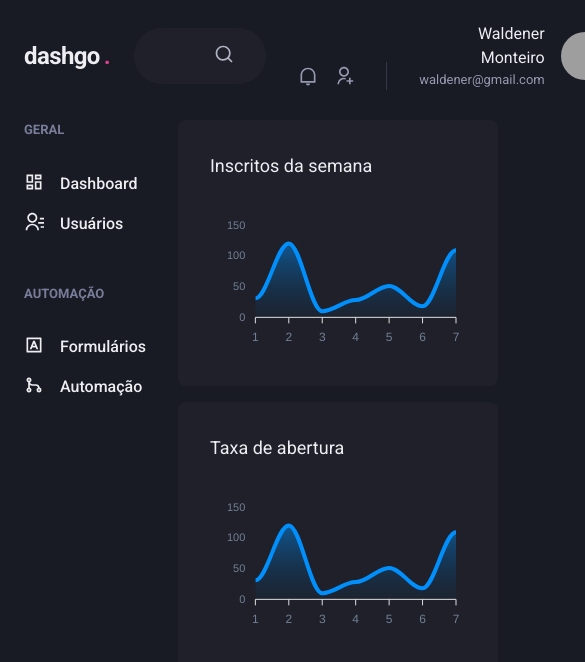
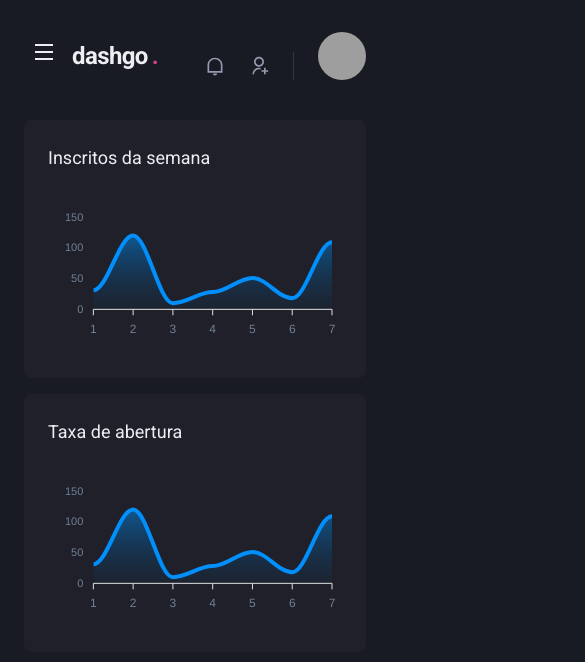
Before and after one commit to waldenermonteiro/ignite, a Next.js app in the folder trilha-react/dashgo/: page /dashboard in a window 390 px wide. Shown: the top 662 px of the page, 585 px wide, since content can reach past the window. Built offline with nearby package versions, Linux system fonts and the light colour scheme; grey boxes are pictures that could not be loaded.

Commit message:
refactor: finishing dashboard responsive

```diff
--- a/trilha-react/dashgo/src/components/Header/NotificationsNav.tsx
+++ b/trilha-react/dashgo/src/components/Header/NotificationsNav.tsx
@@ -4,9 +4,9 @@
 export default function NotificationsNav() {
   return (
     <HStack
-      spacing={"4"}
-      mx="8"
-      pr={"8"}
+      spacing={["6", "8"]}
+      mx={["6", "8"]}
+      pr={["6", "8"]}
       py="1"
       color={"gray.300"}
       borderRightWidth={1}
--- a/trilha-react/dashgo/src/components/Header/Profile.tsx
+++ b/trilha-react/dashgo/src/components/Header/Profile.tsx
@@ -1,15 +1,20 @@
 import { Avatar, Box, Flex, Text } from "@chakra-ui/react";
 
-export default function Profile() {
+interface ProfileProps {
+  showProfileData?: boolean;
+}
+
+export default function Profile({ showProfileData = true }: ProfileProps) {
   return (
     <Flex align={"center"}>
+      {showProfileData && (
         <Box mr={"4"} textAlign="right">
           <Text>Waldener Monteiro</Text>
           <Text color={"gray.300"} fontSize="small">
             waldener@gmail.com
           </Text>
         </Box>
-
+      )}
       <Avatar
         size={"md"}
         name="Waldener Monteiro"
--- a/trilha-react/dashgo/src/components/Header/index.tsx
+++ b/trilha-react/dashgo/src/components/Header/index.tsx
@@ -1,12 +1,20 @@
-import { Flex } from "@chakra-ui/react";
+import { Flex, Icon, IconButton, useBreakpointValue } from "@chakra-ui/react";
+import { RiMenuLine } from "react-icons/ri";
+
+import { useSidebarDrawer } from "../../contexts/SidebarDrawerContent";
 
 import Logo from "./Logo";
 import NotificationsNav from "./NotificationsNav";
-
 import Profile from "./Profile";
 import SearchBox from "./SearchBox";
 
 export default function Header() {
+  const isWideVersion = useBreakpointValue({
+    base: false,
+    lg: true,
+  });
+
+  const { onOpen } = useSidebarDrawer();
   return (
     <Flex
       as="header"
@@ -18,12 +26,23 @@
       px="6"
       align="center"
     >
+      {!isWideVersion && (
+        <IconButton
+          aria-label="Open navigation"
+          icon={<Icon as={RiMenuLine} />}
+          fontSize="24"
+          variant={"unstyled"}
+          onClick={onOpen}
+          mr="2"
+        />
+      )}
       <Logo />
-      <SearchBox />
+
+      {isWideVersion && <SearchBox />}
 
       <Flex align={"flex-end"} ml="auto">
         <NotificationsNav />
-        <Profile />
+        <Profile showProfileData={isWideVersion} />
       </Flex>
     </Flex>
   );
--- /dev/null
+++ b/trilha-react/dashgo/src/components/Sidebar/SiderbarNav.tsx
@@ -0,0 +1,25 @@
+import { Stack } from "@chakra-ui/react";
+import {
+  RiContactsLine,
+  RiDashboardLine,
+  RiGitMergeLine,
+  RiInputMethodLine,
+} from "react-icons/ri";
+
+import NavLink from "./NavLink";
+import NavSection from "./NavSection";
+
+export default function SideBarNav() {
+  return (
+    <Stack spacing={"12"} align="flex-start">
+      <NavSection title="GERAL">
+        <NavLink icon={RiDashboardLine}>Dashboard</NavLink>
+        <NavLink icon={RiContactsLine}>Usuários</NavLink>
+      </NavSection>
+      <NavSection title="AUTOMAÇÃO">
+        <NavLink icon={RiInputMethodLine}>Formulários</NavLink>
+        <NavLink icon={RiGitMergeLine}>Automação</NavLink>
+      </NavSection>
+    </Stack>
+  );
+}
--- a/trilha-react/dashgo/src/components/Sidebar/index.tsx
+++ b/trilha-react/dashgo/src/components/Sidebar/index.tsx
@@ -1,27 +1,43 @@
-import { Box, Stack } from "@chakra-ui/react";
 import {
-  RiContactsLine,
-  RiDashboardLine,
-  RiGitMergeLine,
-  RiInputMethodLine,
-} from "react-icons/ri";
+  Box,
+  Drawer,
+  DrawerBody,
+  DrawerCloseButton,
+  DrawerContent,
+  DrawerHeader,
+  DrawerOverlay,
+  useBreakpointValue,
+} from "@chakra-ui/react";
+import { useSidebarDrawer } from "../../contexts/SidebarDrawerContent";
 
-import NavLink from "./NavLink";
-import NavSection from "./NavSection";
+import SideBarNav from "./SiderbarNav";
 
 export default function Sidebar() {
+  const isDrawerSidebar = useBreakpointValue({
+    base: true,
+    xl: false,
+  });
+
+  const { isOpen, onClose } = useSidebarDrawer();
+
+  if (isDrawerSidebar) {
+    return (
+      <Drawer isOpen={isOpen} placement="left" onClose={onClose}>
+        <DrawerOverlay>
+          <DrawerContent bg={"gray.800"} p="4">
+            <DrawerCloseButton mt={"6"} />
+            <DrawerHeader>Navegação</DrawerHeader>
+            <DrawerBody>
+              <SideBarNav />
+            </DrawerBody>
+          </DrawerContent>
+        </DrawerOverlay>
+      </Drawer>
+    );
+  }
   return (
     <Box as="aside" w={"64"} mr="8">
-      <Stack spacing={"12"} align="flex-start">
-        <NavSection title="GERAL">
-          <NavLink icon={RiDashboardLine}>Dashboard</NavLink>
-          <NavLink icon={RiContactsLine}>Usuários</NavLink>
-        </NavSection>
-        <NavSection title="AUTOMAÇÃO">
-          <NavLink icon={RiInputMethodLine}>Formulários</NavLink>
-          <NavLink icon={RiGitMergeLine}>Automação</NavLink>
-        </NavSection>
-      </Stack>
+      <SideBarNav />
     </Box>
   );
 }
--- /dev/null
+++ b/trilha-react/dashgo/src/contexts/SidebarDrawerContent.tsx
@@ -0,0 +1,29 @@
+import { createContext, ReactNode, useContext, useEffect } from "react";
+
+import { useDisclosure, UseDisclosureReturn } from "@chakra-ui/react";
+import { useRouter } from "next/router";
+
+interface SidebarProviderProps {
+  children: ReactNode;
+}
+
+type SidebarDrawerContextData = UseDisclosureReturn;
+
+const SidebarDrawerContext = createContext({} as SidebarDrawerContextData);
+
+export function SidebarDrawerProvider({ children }: SidebarProviderProps) {
+  const disclosure = useDisclosure();
+  const router = useRouter();
+
+  useEffect(() => {
+    disclosure.onClose();
+  }, [router.asPath]);
+
+  return (
+    <SidebarDrawerContext.Provider value={disclosure}>
+      {children}
+    </SidebarDrawerContext.Provider>
+  );
+}
+
+export const useSidebarDrawer = () => useContext(SidebarDrawerContext);
--- a/trilha-react/dashgo/src/pages/_app.tsx
+++ b/trilha-react/dashgo/src/pages/_app.tsx
@@ -1,12 +1,16 @@
 import type { AppProps } from "next/app";
 import { ChakraProvider } from "@chakra-ui/react";
+
+import { SidebarDrawerProvider } from "../contexts/SidebarDrawerContent";
 
 import { theme } from "../styles/theme";
 
 export default function App({ Component, pageProps }: AppProps) {
   return (
     <ChakraProvider theme={theme}>
-      <Component {...pageProps} />
+      <SidebarDrawerProvider>
+        <Component {...pageProps} />
+      </SidebarDrawerProvider>
     </ChakraProvider>
   );
 }
--- a/trilha-react/dashgo/src/pages/dashboard.tsx
+++ b/trilha-react/dashgo/src/pages/dashboard.tsx
@@ -54,13 +54,13 @@
 
   fill: {
     opacity: 0.3,
-    type: 'gradient',
+    type: "gradient",
     gradient: {
-      shade: 'dark',
+      shade: "dark",
       opacityFrom: 0.7,
-      opacityTo: 0.3
-    }
-  }
+      opacityTo: 0.3,
+    },
+  },
 };
 
 export default function Dashboard() {
@@ -76,13 +76,13 @@
           minChildWidth={"320px"}
           alignContent="flex-start"
         >
-          <Box p={"8"} bg="gray.800" borderRadius={8} pb="4">
+          <Box p={["6", "8"]} bg="gray.800" borderRadius={8} pb="4">
             <Text fontSize={"lg"} mb="4">
               Inscritos da semana
             </Text>
             <Chart series={series} options={options} type="area" height={160} />
           </Box>
-          <Box p={"8"} bg="gray.800" borderRadius={8} pb="4">
+          <Box p={["6", "8"]} bg="gray.800" borderRadius={8} pb="4">
             <Text fontSize={"lg"} mb="4">
               Taxa de abertura
             </Text>
```
Lines whose indentation alone changed are shown as unchanged.
